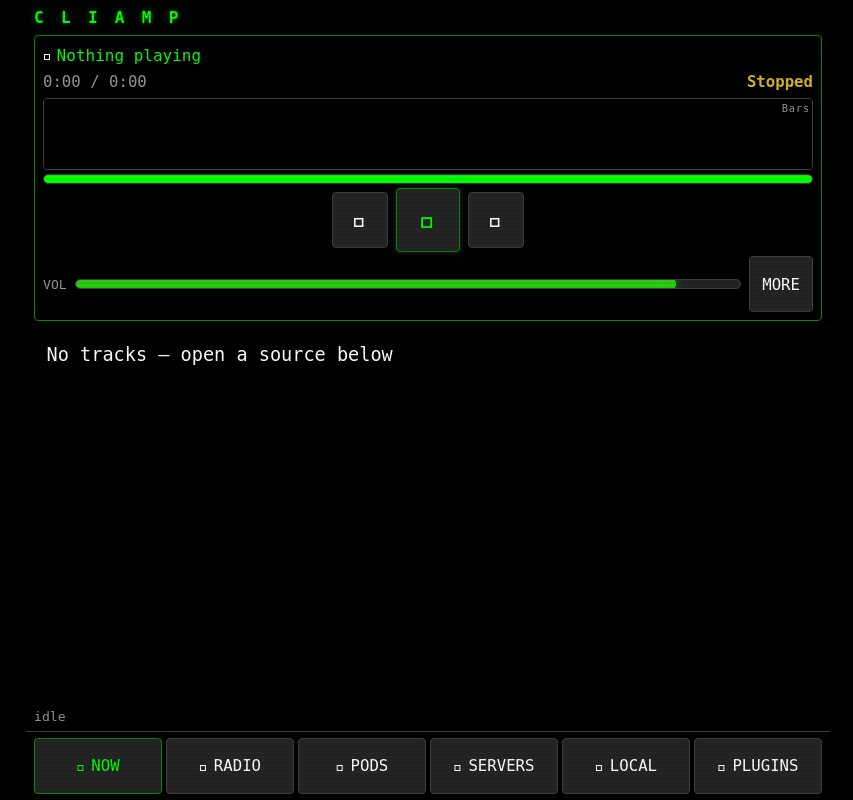
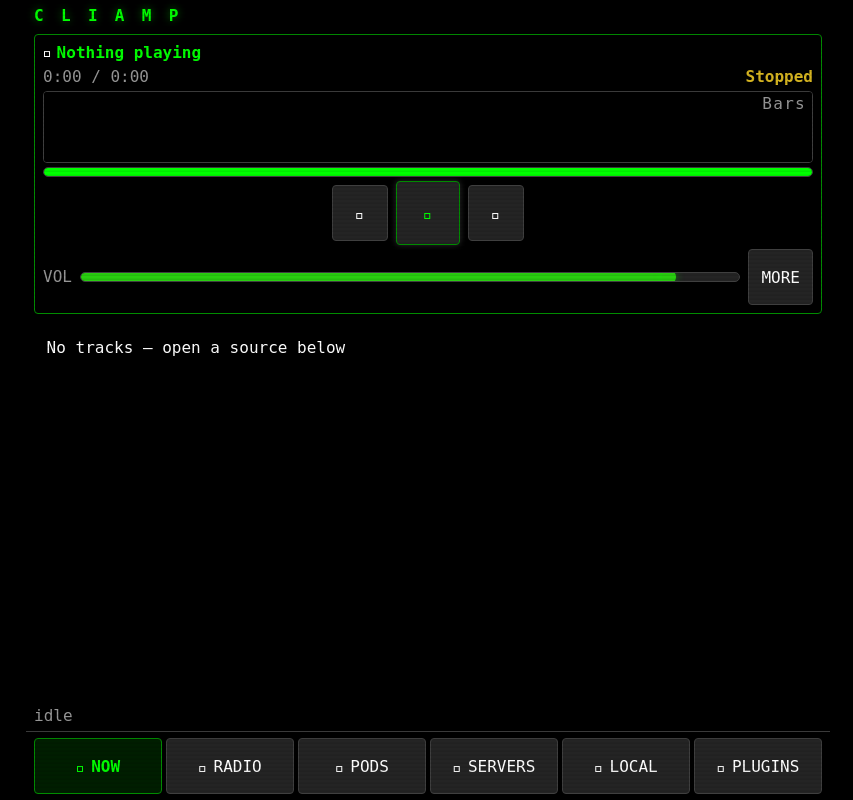
Before and after one commit to keylimesoda/cliamp-web, a React (Vite) app: page / in a window 1280 px wide. Shown: the whole page, without its empty margins (212-1065 px from the left). Built offline with nearby package versions, Linux system fonts and the light colour scheme; a web font is replaced by a local one.

Commit message:
Unify terminal typography without flattening hierarchy

```diff
--- a/src/styles/theme.css
+++ b/src/styles/theme.css
@@ -82,11 +82,14 @@
     "DejaVu Sans Mono", Menlo, Consolas, monospace;
   --font-symbols: "CLIAMP Nerd Symbols", "Symbols Nerd Font Mono",
     "CLIAMP JetBrains Mono", monospace;
-  --fs-xs: clamp(0.72rem, 0.66rem + 0.2vw, 0.85rem);
-  --fs-sm: clamp(0.85rem, 0.78rem + 0.25vw, 1rem);
-  --fs-md: clamp(1rem, 0.92rem + 0.3vw, 1.2rem);
-  --fs-lg: clamp(1.3rem, 1.15rem + 0.5vw, 1.7rem);
-  --fs-xl: clamp(1.9rem, 1.6rem + 0.9vw, 2.6rem);
+  /* A terminal has one character-cell size. Hierarchy comes from weight,
+     color, spacing, borders, and inverse/selected states instead. */
+  --cell-fs: 1rem;
+  --fs-xs: var(--cell-fs);
+  --fs-sm: var(--cell-fs);
+  --fs-md: var(--cell-fs);
+  --fs-lg: var(--cell-fs);
+  --fs-xl: var(--cell-fs);
 
   /* ---- touch: car-safe hit targets ---- */
   --tap-min: 56px; /* minimum target (recon: no hover, no keyboard) */
@@ -131,7 +134,7 @@
   color: var(--text);
   font-family: var(--font-mono);
   font-size: var(--fs-md);
-  line-height: 1.45;
+  line-height: 1.25;
   overscroll-behavior: none;
   -webkit-font-smoothing: antialiased;
   /* touch-first: no accidental text selection, no tap highlight */
@@ -209,7 +212,7 @@
 }
 
 .transport-icon {
-  font-size: 1.35em;
+  font-size: 1em;
 }
 
 /* ---- buttons ---- */
@@ -244,7 +247,8 @@
 button.btn-primary {
   min-width: var(--tap-lg);
   min-height: var(--tap-lg);
-  font-size: var(--fs-lg);
+  font-size: inherit;
+  font-weight: 700;
   border-color: var(--border-accent);
   color: var(--text-accent);
   box-shadow: var(--glow-dim);
@@ -265,6 +269,10 @@
   flex: 1 1 0;
   min-width: 0;
 }
+.app-nav button.btn-accent {
+  background: var(--row-active);
+  font-weight: 700;
+}
 .nav-label {
   white-space: nowrap;
 }
@@ -284,8 +292,9 @@
   border-radius: var(--radius);
   background: var(--bg-sunken);
   color: var(--text);
-  font-size: var(--fs-xs);
-  line-height: 1.5;
+  font-size: inherit;
+  font-weight: 700;
+  line-height: 1.25;
 }
 
 /* ---- generic panel / card ---- */
@@ -327,6 +336,9 @@
 .row.is-active {
   background: var(--row-active);
   border-left-color: var(--accent);
+}
+.row.is-active .title {
+  font-weight: 700;
 }
 .row .marker {
   width: 1.4em;
@@ -403,12 +415,13 @@
 
 .plugin-state {
   color: var(--text-dim);
-  font-size: var(--fs-sm);
+  font-size: inherit;
   white-space: nowrap;
 }
 
 .plugin-row.is-enabled .plugin-state {
   color: var(--accent);
+  font-weight: 700;
 }
 
 /* ---- now-playing queue: single horizontal touch row ---- */
@@ -507,7 +520,7 @@
   gap: var(--gap);
 }
 .app-title {
-  font-size: var(--fs-lg);
+  font-size: inherit;
   letter-spacing: 0.35em;
   font-weight: 700;
   color: var(--text-accent);
@@ -529,7 +542,7 @@
   display: flex;
   align-items: center;
   gap: var(--gap-sm);
-  font-size: var(--fs-lg);
+  font-size: inherit;
   color: var(--text-accent);
   overflow: hidden;
 }
@@ -537,6 +550,7 @@
   color: var(--text);
 }
 .track-line .name {
+  font-weight: 700;
   overflow: hidden;
   text-overflow: ellipsis;
   white-space: nowrap;
@@ -545,7 +559,7 @@
   display: flex;
   align-items: center;
   justify-content: space-between;
-  font-size: var(--fs-sm);
+  font-size: inherit;
   color: var(--text-dim);
   font-variant-numeric: tabular-nums;
 }
@@ -561,7 +575,7 @@
 }
 .plugin-status {
   margin-top: 0.35rem;
-  font-size: 0.78rem;
+  font-size: inherit;
   letter-spacing: 0.02em;
   overflow: hidden;
   text-overflow: ellipsis;
@@ -588,9 +602,11 @@
   position: absolute;
   top: calc(var(--gap) / 2);
   right: calc(var(--gap) / 2);
-  font-size: 0.65rem;
+  font-size: inherit;
   letter-spacing: 0.08em;
   color: var(--text-dim);
+  background: color-mix(in srgb, var(--bg-sunken) 82%, transparent);
+  padding: 0 0.25em;
   pointer-events: none;
 }
 
@@ -700,7 +716,7 @@
   }
 
   .app-title {
-    font-size: 1rem;
+    font-size: inherit;
     letter-spacing: 0.24em;
   }
 
@@ -714,12 +730,12 @@
   }
 
   .track-line {
-    font-size: 1rem;
+    font-size: inherit;
   }
 
   .plugin-status {
     margin-top: 0;
-    font-size: 0.72rem;
+    font-size: inherit;
   }
 
   .visualizer {
@@ -739,7 +755,8 @@
   .transport .btn-primary {
     min-width: 64px;
     min-height: 64px;
-    font-size: 1.35rem;
+    font-size: inherit;
+    font-weight: 700;
   }
 
   .advanced-controls {
@@ -776,7 +793,7 @@
     padding-bottom: var(--gap-sm);
     background: var(--bg-sunken);
     color: var(--text-accent);
-    font-size: var(--fs-sm);
+    font-size: inherit;
   }
 
   .advanced-close {
@@ -813,7 +830,7 @@
   .volume-label {
     display: inline;
     color: var(--text-dim);
-    font-size: var(--fs-xs);
+    font-size: inherit;
   }
 
   .volume-control .meter {
```
